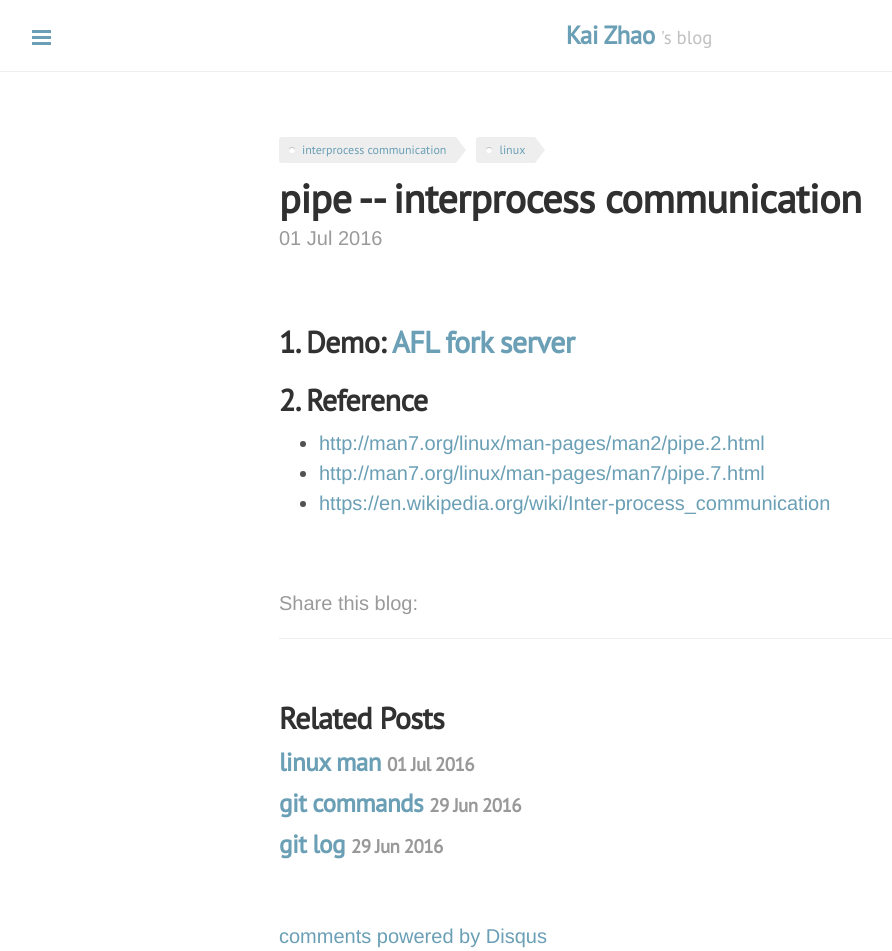
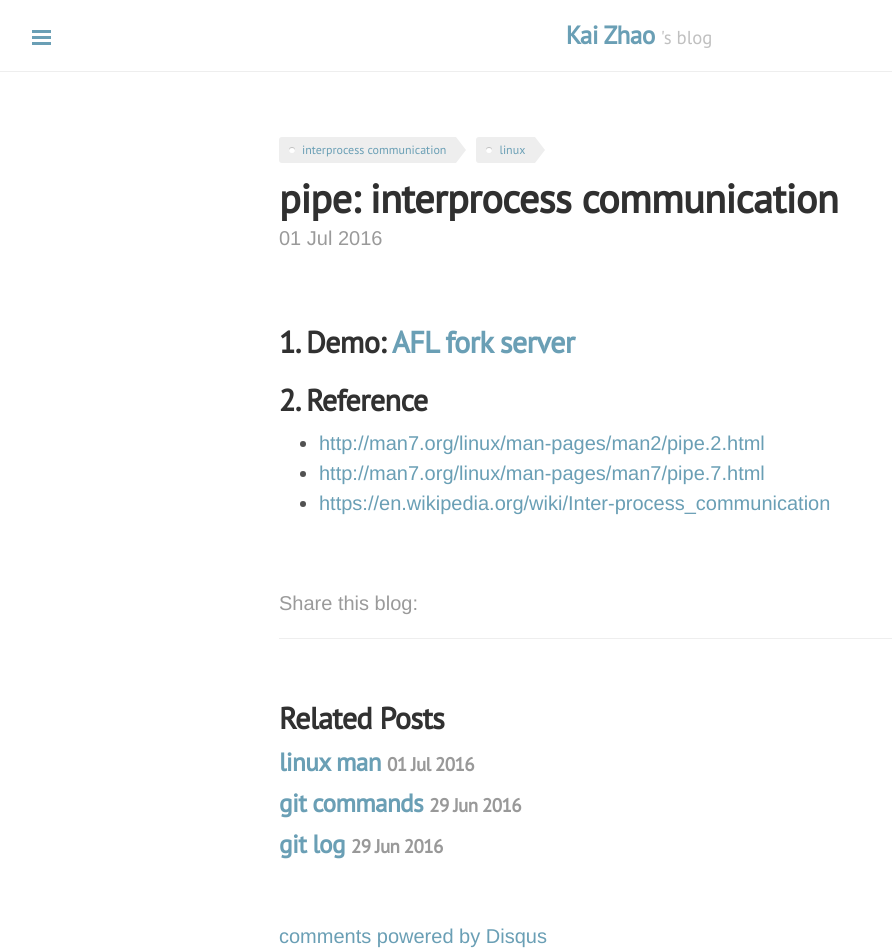
Before and after one commit to loverszhaokai/loverszhaokai.github.io, a Jekyll site: the page built from _posts/2016-07-01-pipe-ipc.md, in a window 1280 px wide. Shown: the whole page, without its empty margins (1-893 px from the left). Built offline with Jekyll 4.4.1, drawn with Linux system fonts in a browser that asks for light colours; nearby versions of some CDN libraries; comment, search, counter and statistics services are not loaded.

```diff
--- a/_posts/2016-07-01-pipe-ipc.md
+++ b/_posts/2016-07-01-pipe-ipc.md
@@ -1,6 +1,6 @@
 ---
 layout: post
-title: "pipe -- interprocess communication"
+title: "pipe: interprocess communication"
 date:   2016-07-01 00:00 IST
 categories: "interprocess communication"
 tags: ["interprocess communication", linux]
```
